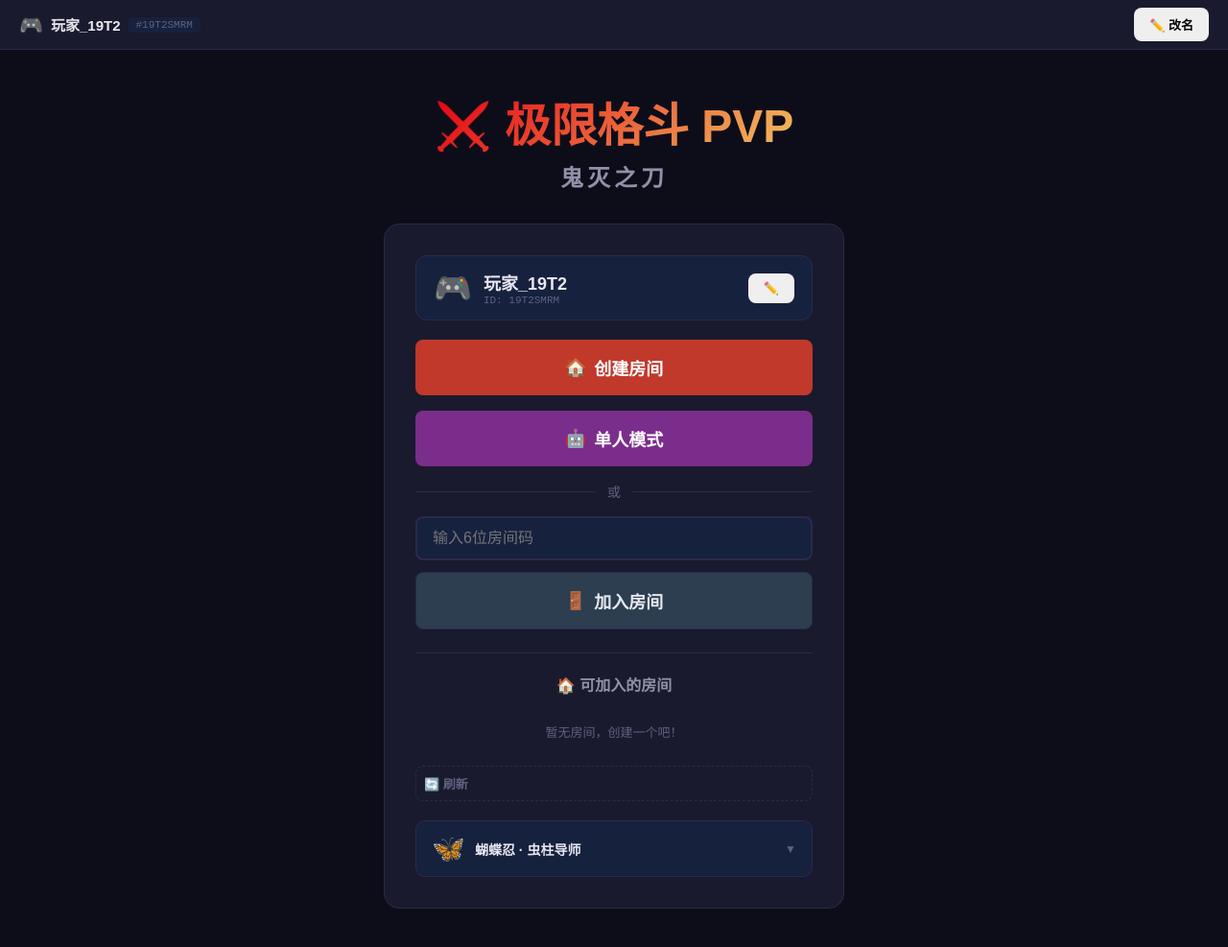
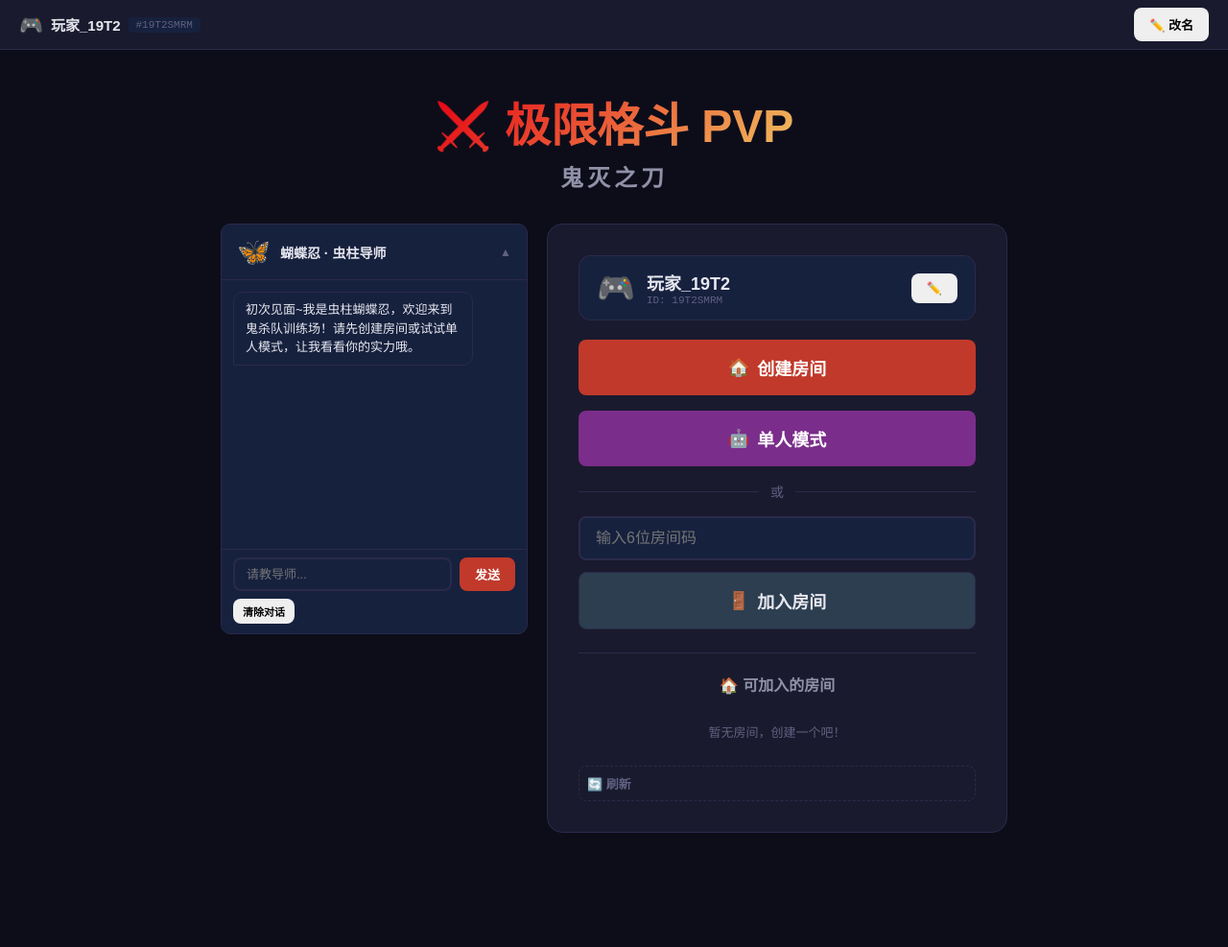
Before and after one commit to BaiShen66/kimetsu-pvp, a FastAPI app: page / in a window 1280 px wide. Shown: the whole page at 96% size. After the commit the page ends 868 px from the top, so only its background shows below. Run offline with FastAPI, Linux system fonts and the light colour scheme; data that the repository does not hold is empty.

Commit message:
feat: 向导移至左侧边栏+智能问候区分新老玩家

```diff
--- a/static/guide.js
+++ b/static/guide.js
@@ -109,10 +109,43 @@ CAM=CA+CM双重控制 | ND=不可抵消真实伤害 | FD=晕眩(FD1/FD2/FD3回
     }
     function clearHistory() { chatHistory = []; }
 
-    function getGreeting(battleCount) {
-        if (battleCount > 0)
-            return `欢迎回来~你已进行了${battleCount}场战斗。有什么修炼上的疑问尽管问我哦。请时刻留意体力，不要勉强自己~`;
-        return '欢迎来到鬼杀队训练场，我是虫柱蝴蝶忍。让我来教会你斩鬼的技巧吧~先创建房间开始一场对战，之后我会根据你的战斗数据给你建议哦。';
+    function getSmartGreeting() {
+        const totalGames = window.BattleRecords ? BattleRecords.count() : 0;
+        const records = window.BattleRecords ? BattleRecords.getRecent(20) : [];
+
+        if (totalGames === 0) {
+            return '初次见面~我是虫柱蝴蝶忍，欢迎来到鬼杀队训练场！请先创建房间或试试单人模式，让我看看你的实力哦。';
+        }
+
+        // 分析数据
+        let wins = 0, totalTurns = 0;
+        records.forEach(r => {
+            if (r.winnerName) wins++;
+            totalTurns += r.totalTurns || 0;
+        });
+        const winRate = Math.round((wins / Math.min(totalGames, records.length)) * 100);
+        const avgTurns = records.length > 0 ? Math.round(totalTurns / records.length) : 0;
+
+        // 检查最近一场距今多久
+        const lastRecord = records[0];
+        let timeAgo = '';
+        if (lastRecord && lastRecord.savedAt) {
+            const diffMin = Math.round((Date.now() - new Date(lastRecord.savedAt).getTime()) / 60000);
+            if (diffMin < 60) timeAgo = `${diffMin}分钟前`;
+            else if (diffMin < 1440) timeAgo = `${Math.round(diffMin / 60)}小时前`;
+            else timeAgo = `${Math.round(diffMin / 1440)}天前`;
+        }
+
+        // 根据数据生成不同问候
+        if (totalGames <= 2) {
+            return `又见面了~你才打了${totalGames}场，还在熟悉阶段呢。有什么不懂的尽管问我，我会耐心教你的。`;
+        } else if (winRate >= 70) {
+            return `${timeAgo ? timeAgo + ' ' : ''}欢迎回来！${totalGames}场战斗胜率${winRate}%，非常出色呢~看来你已经很熟练了。想挑战更高难度或者研究新战术吗？`;
+        } else if (winRate >= 40) {
+            return `${timeAgo ? timeAgo + ' ' : ''}回来啦~${totalGames}场胜率${winRate}%，均${avgTurns}回合。稳步提升中呢。需要我帮你分析哪些地方可以改进吗？`;
+        } else {
+            return `${timeAgo ? timeAgo + ' ' : ''}回来修炼了呀。${totalGames}场胜率${winRate}%，还有提升空间哦。要不要我帮你看看哪里可以优化？`;
+        }
     }
 
     return {
@@ -122,7 +155,7 @@ CAM=CA+CM双重控制 | ND=不可抵消真实伤害 | FD=晕眩(FD1/FD2/FD3回
             addToHistory('assistant', reply);
             return reply;
         },
-        getGreeting() { return getGreeting(window.BattleRecords ? BattleRecords.count() : 0); },
+        getGreeting() { return getSmartGreeting(); },
         clearHistory,
     };
 })();
--- a/static/style.css
+++ b/static/style.css
@@ -381,9 +381,31 @@ input[type="text"]:focus {
     font-family: "Courier New", monospace;
 }
 
+/* ========== 大厅双栏布局 ========== */
+.lobby-layout {
+    display: flex;
+    gap: 20px;
+    width: 100%;
+    max-width: 1000px;
+    align-items: flex-start;
+    justify-content: center;
+}
+
+.lobby-left {
+    width: 320px;
+    flex-shrink: 0;
+    position: sticky;
+    top: 10px;
+}
+
+.lobby-right {
+    flex: 1;
+    max-width: 480px;
+    min-width: 0;
+}
+
 /* ========== AI 向导 ========== */
 .guide-section {
-    margin-top: 20px;
     background: var(--bg-card);
     border: 1px solid var(--border-color);
     border-radius: 10px;
@@ -424,7 +446,8 @@ input[type="text"]:focus {
 }
 
 .guide-messages {
-    max-height: 220px;
+    min-height: 280px;
+    max-height: 420px;
     overflow-y: auto;
     padding: 12px;
     display: flex;
@@ -481,9 +504,19 @@ input[type="text"]:focus {
     padding: 5px 10px;
 }
 
-@media (max-width: 768px) {
+@media (max-width: 900px) {
+    .lobby-layout {
+        flex-direction: column;
+        align-items: center;
+    }
+    .lobby-left {
+        width: 100%;
+        max-width: 480px;
+        position: static;
+    }
     .guide-messages {
-        max-height: 160px;
+        min-height: 0;
+        max-height: 180px;
     }
 }
 
--- a/templates/index.html
+++ b/templates/index.html
@@ -41,7 +41,31 @@
                 <h2 class="game-subtitle">鬼灭之刀</h2>
             </div>
 
-            <div class="lobby-card">
+            <div class="lobby-layout">
+                <!-- 左侧：向导 -->
+                <aside class="lobby-left">
+                    <div id="guide-section" class="guide-section">
+                        <div class="guide-header" id="guide-toggle">
+                            <span class="guide-avatar">🦋</span>
+                            <span class="guide-title">蝴蝶忍 · 虫柱导师</span>
+                            <span class="guide-arrow">▲</span>
+                        </div>
+                        <div id="guide-body" class="guide-body">
+                            <div id="guide-messages" class="guide-messages"></div>
+                            <div class="guide-input-row">
+                                <input type="text" id="guide-input" placeholder="请教导师..." maxlength="120">
+                                <button id="btn-guide-send" class="btn btn-sm btn-primary">发送</button>
+                            </div>
+                            <div class="guide-actions">
+                                <button id="btn-guide-clear" class="btn btn-sm">清除对话</button>
+                            </div>
+                        </div>
+                    </div>
+                </aside>
+
+                <!-- 右侧：大厅 -->
+                <main class="lobby-right">
+                <div class="lobby-card">
                 <div class="player-card">
                     <span class="player-card-icon">🎮</span>
                     <div class="player-card-info">
@@ -93,26 +117,9 @@
                     <button id="btn-refresh-rooms" class="btn btn-sm">🔄 刷新</button>
                 </div>
 
-                <!-- 向导聊天 -->
-                <div id="guide-section" class="guide-section">
-                    <div class="guide-header" id="guide-toggle">
-                        <span class="guide-avatar">🦋</span>
-                        <span class="guide-title">蝴蝶忍 · 虫柱导师</span>
-                        <span class="guide-arrow">▼</span>
-                    </div>
-                    <div id="guide-body" class="guide-body hidden">
-                        <div id="guide-messages" class="guide-messages"></div>
-                        <div class="guide-input-row">
-                            <input type="text" id="guide-input" placeholder="请教导师..." maxlength="120">
-                            <button id="btn-guide-send" class="btn btn-sm btn-primary">发送</button>
-                        </div>
-                        <div class="guide-actions">
-                            <button id="btn-guide-clear" class="btn btn-sm">清除对话</button>
-                        </div>
-                    </div>
-                </div>
-
                 <div id="lobby-error" class="error-message hidden"></div>
+            </div>
+                </main>
             </div>
         </div>
 
```
